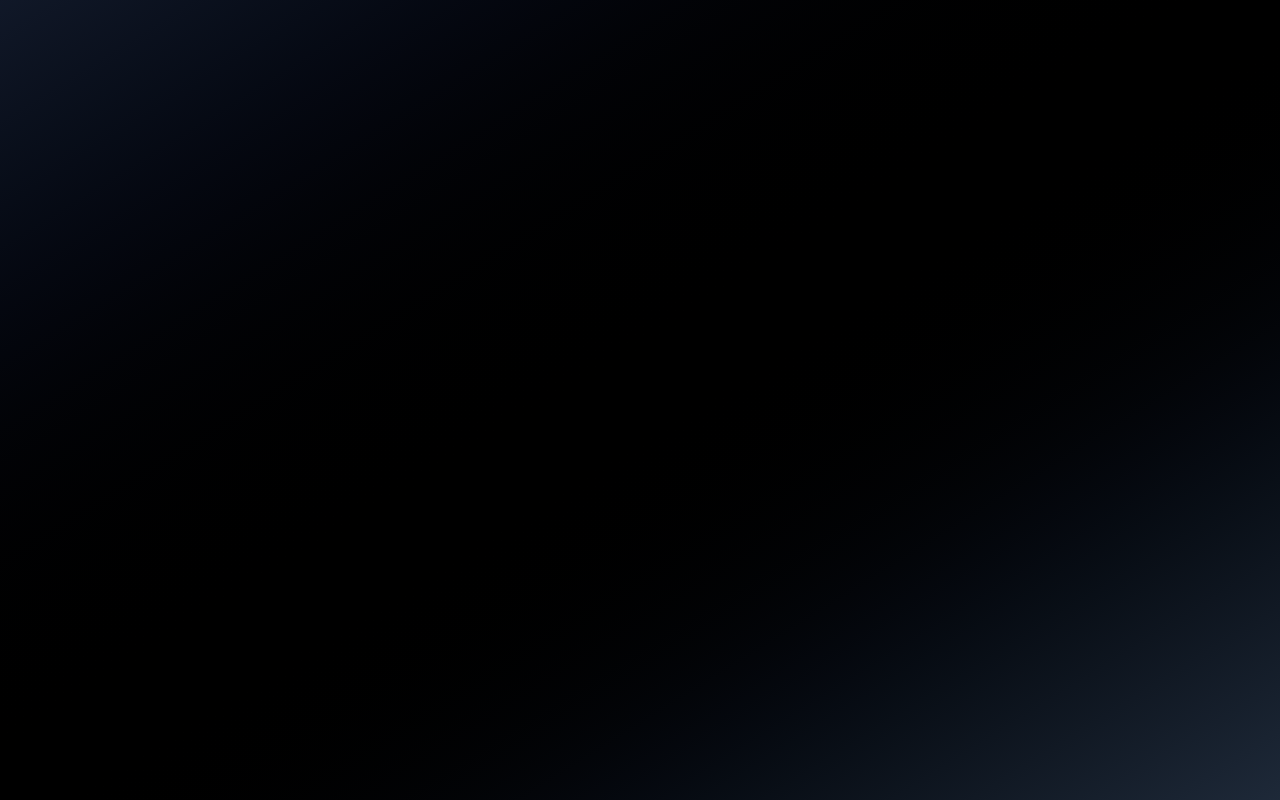
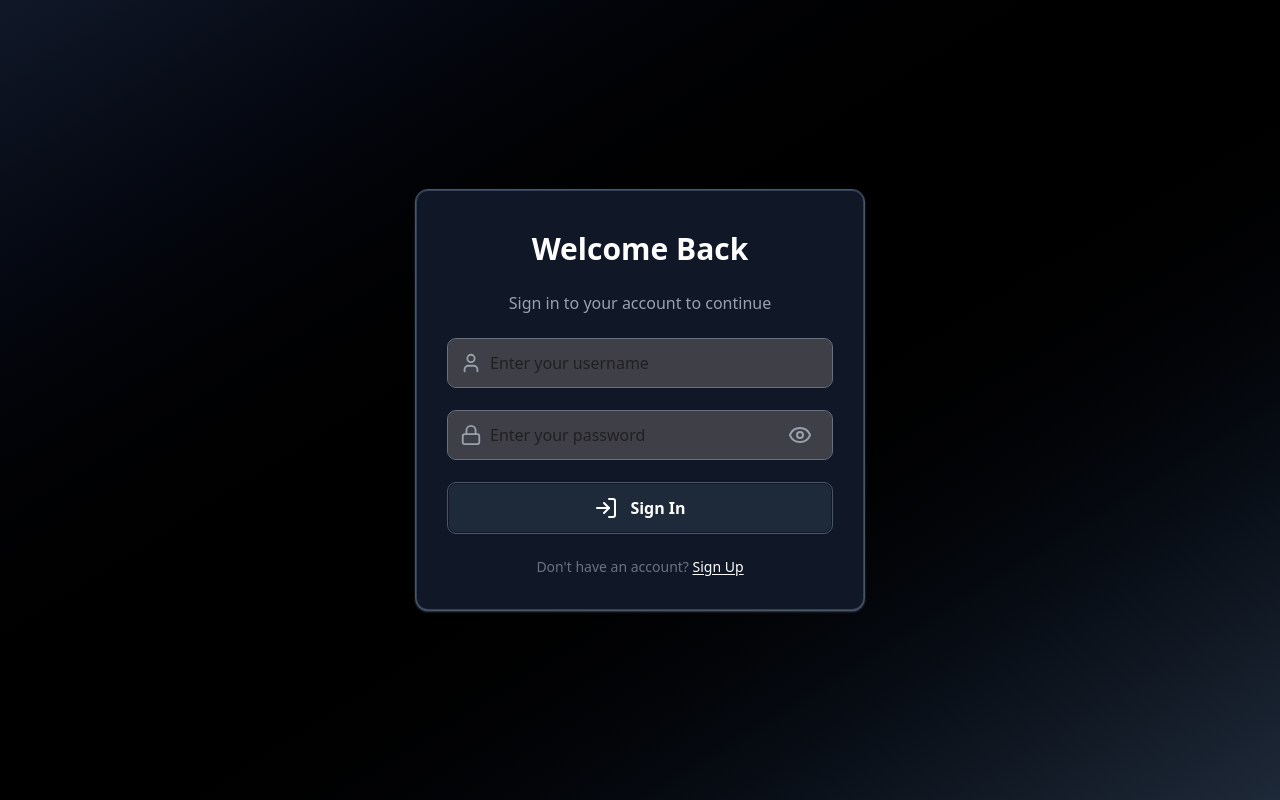
Before and after one commit to Aaron-53/ProgressTracker, a React (Vite) app in the folder frontend/: page /login in a window 1280 px wide. Before the commit this address had no page. Built offline with nearby package versions, Linux system fonts and the light colour scheme.

Commit message:
login page created

```diff
--- a/frontend/package.json
+++ b/frontend/package.json
@@ -11,6 +11,7 @@
   },
   "dependencies": {
     "@tailwindcss/vite": "^4.1.8",
+    "lucide-react": "^0.515.0",
     "react": "^19.1.0",
     "react-dom": "^19.1.0",
     "react-router-dom": "^7.6.2"
--- a/frontend/src/App.jsx
+++ b/frontend/src/App.jsx
@@ -2,6 +2,7 @@ import { BrowserRouter as Router, Routes, Route, Navigate } from 'react-router-d
 import Questions from './components/Questions'
 import Question from './components/Question'
 import './App.css'
+import Login from './components/Login'
 
 function App() {
   return (
@@ -11,6 +12,7 @@ function App() {
           <Route path="/" element={<Navigate to="/questions" replace />} />
           <Route path="/questions" element={<Questions />} />
           <Route path="/question/:id" element={<Question />} />
+          <Route path="/login" element={<Login/>} />
         </Routes>
       </div>
     </Router>
--- /dev/null
+++ b/frontend/src/components/Login.jsx
@@ -0,0 +1,52 @@
+import { User, Lock, Eye, EyeOff } from "lucide-react";
+import { LogIn } from 'lucide-react';
+import { useState } from "react";
+
+
+const Login = () => {
+
+  const [showPassword, setShowPassword] = useState(false);
+  const togglePasswordVisibility = () => {setShowPassword(!showPassword);}
+
+    return (
+    <div className="w-full h-screen flex items-center justify-center">
+      <div className="w-[90%] max-w-md md:max-w-lg lg:max-w-md p-6 bg-gray-900 flex-col flex items-center gap-4 rounded-xl shadow-slate-500 shadow-sm border border-slate-700 border-solid h-[420px] outline outline-[0.5px] outline-gray-600">
+
+        <div className = "flex flex-col gap-6 w-full max-w-sm self-center">
+
+          <h1 className="text-3xl md:text-3xl text-white font-semibold text-center mt-4">Welcome Back</h1>
+          <p className="text-sm md:text-base text-gray-400 text-center">Sign in to your account to continue </p>
+
+            <div className="w-full flex items-center bg-zinc-700 p-3 rounded-lg gap-2 outline outline-[0.5px] outline-gray-500">
+                <User className ="text-gray-400"/>
+                <input
+                  type="username"
+                  placeholder="Enter your username"
+                  className="bg-transparent border-0 w-full outline-none text-sm md:text-base"
+                />
+            </div>
+
+            <div className="w-full relative flex items-center bg-zinc-700 p-3 rounded-lg gap-2 outline outline-[0.5px] outline-gray-500">
+                <Lock className ="text-gray-400"/>
+                <input
+                  type={showPassword ? "text" : "password"}
+                  placeholder="Enter your password"
+                  className="bg-transparent border-0 w-full outline-none text-sm md:text-base"
+                  />
+                  {showPassword ? (
+                    <EyeOff className="absolute right-5 cursor-pointer text-gray-400" onClick={togglePasswordVisibility} /> )
+                   :(
+                    <Eye className="absolute right-5 cursor-pointer text-gray-400" onClick={togglePasswordVisibility} /> )
+                  }
+            </div>
+
+        <button className="w-full bg-gray-800 p-3 rounded-lg text-white font-semibold hover:bg-gray-600 transition duration-200 border border-gray-900 border-solid outline outline-[0.5px] outline-gray-600 flex items-center justify-center gap-3 "><LogIn/> Sign In</button>
+        <p className="text-xs md:text-sm text-gray-500 text-center mb-5">Don't have an account? <span className="text-white cursor-pointer underline underline-offset-2">Sign Up</span></p>
+
+        </div>
+      </div>
+    </div>
+  );
+};
+
+export default Login;
```
Also changed, not shown: 1 other file (tests, documents, lock files or other folders).
